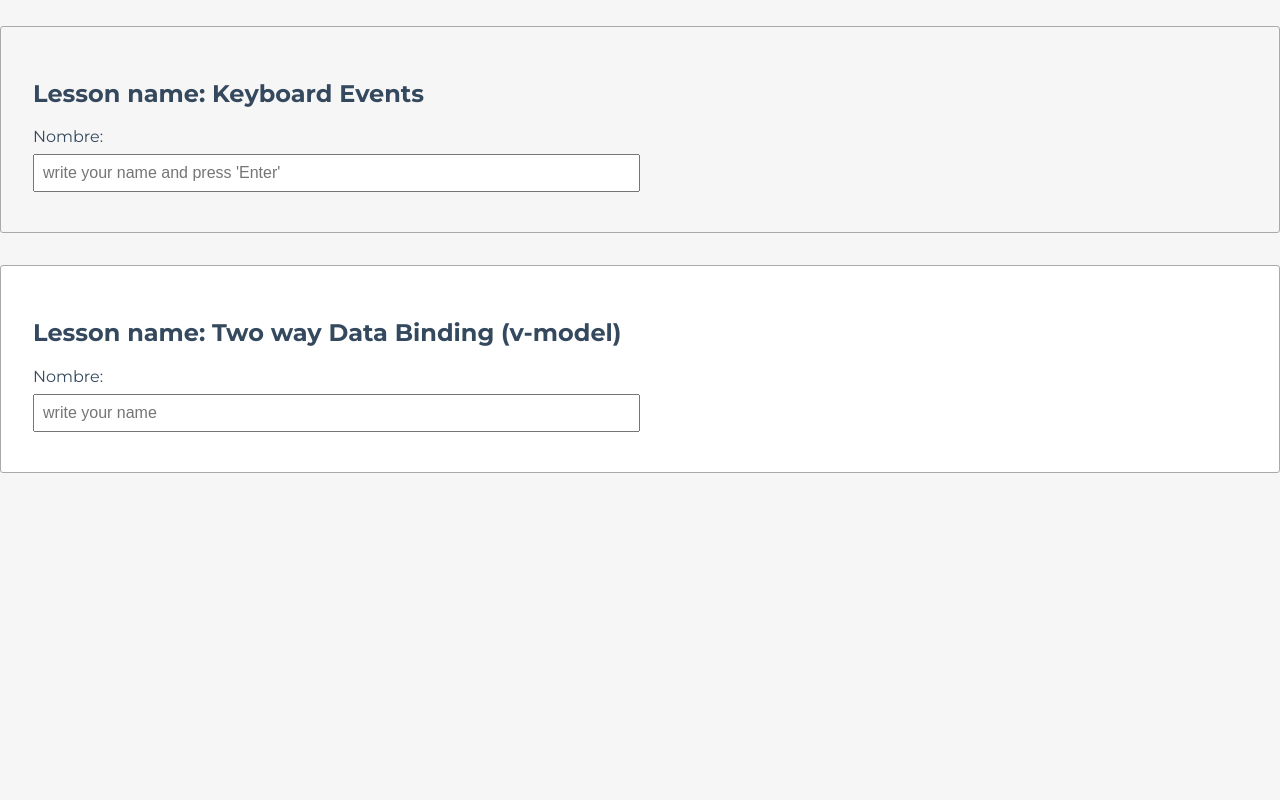
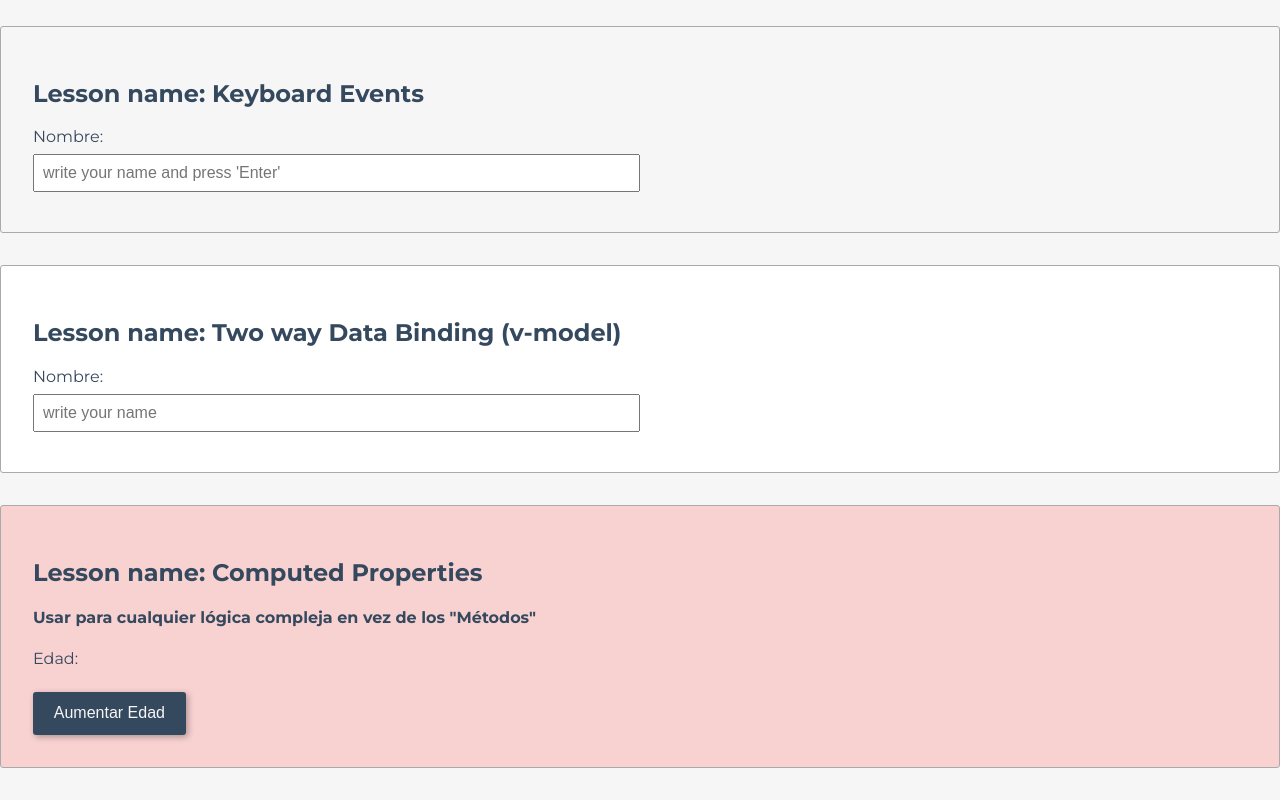
Before and after one commit to iamadeveloper-es/vue-js, a plain HTML site: page vuejs-playlist/index.html in a window 1280 px wide. Shown: the part 1776-2576 px from the top of the page. Before the commit the page ends 2281 px from the top, so only its background shows below. Drawn offline with nearby package versions, Linux system fonts and the light colour scheme.

Commit message:
computed properties UNFINISH

```diff
--- a/vuejs-playlist/app.js
+++ b/vuejs-playlist/app.js
@@ -7,7 +7,8 @@ new Vue({
         cantidad: 50,
         x: 0,
         y: 0,
-        name: ''
+        name: '',
+        edad: 35
 
     },
     methods:{
@@ -33,5 +34,12 @@ new Vue({
         updateName: function(){
             alert('your name has been saved');
         }
+    },
+    computed:{
+        updateEdad: function(){
+
+           this.edad + 20
+           console.log(this.edad);
+        }
     }
 });
--- a/vuejs-playlist/index.html
+++ b/vuejs-playlist/index.html
@@ -70,6 +70,12 @@
                 <p v-if="name" class="output">Tu nombre es: {{name}}</p>
             </form>
         </section>
+        <section class="unfinished">
+            <h2>{{lessonTitle('Computed Properties')}}</h2>
+            <h4>Usar para cualquier lógica compleja en vez de los "Métodos"</h4>
+            <p>Edad: {{updateEdad}}</p>
+            <button v-on:click="edad++">Aumentar Edad</button>
+        </section>
     </div>
     <script src="app.js"></script>
 </body>
--- a/vuejs-playlist/style.css
+++ b/vuejs-playlist/style.css
@@ -79,3 +79,6 @@ input{
     font-size: 1rem;
 
 }
+.unfinished{
+    background-color: rgba(255, 0, 0, 0.151);
+}
```
